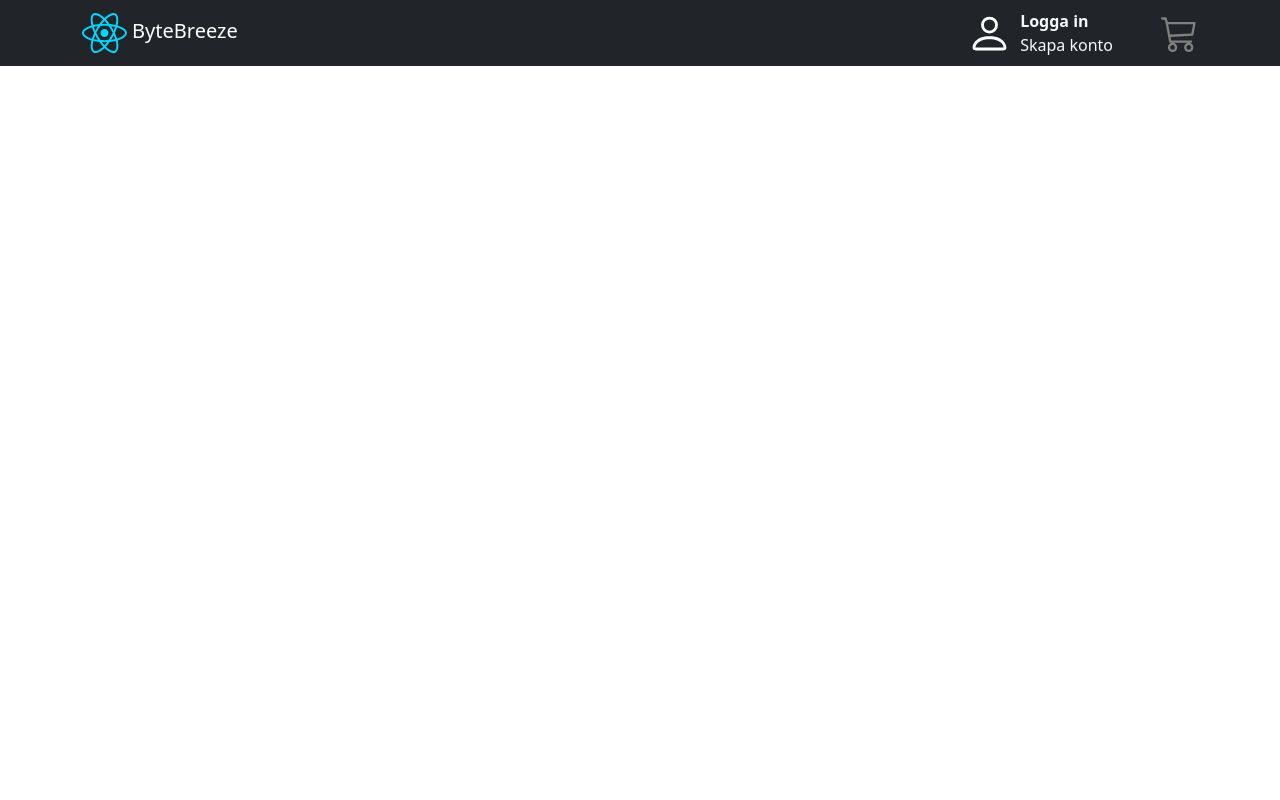
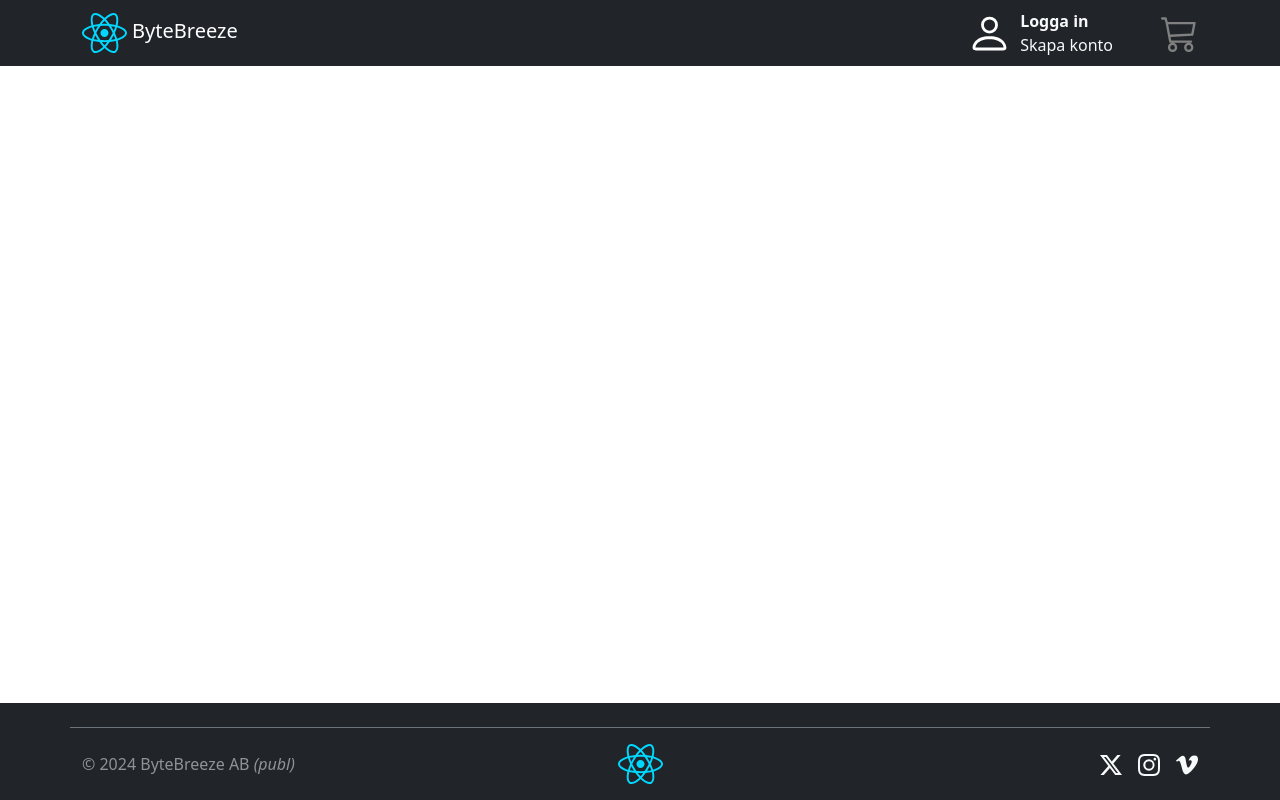
Before and after one commit to samzih/wie22d-examensarbete, a React (Vite) app in the folder client/: page /product/1 in a window 1280 px wide. Built offline with nearby package versions, Linux system fonts and the light colour scheme; no server answers.

Commit message:
Sticky footer

```diff
--- a/client/src/App.jsx
+++ b/client/src/App.jsx
@@ -1,24 +1,32 @@
-import 'bootstrap/dist/css/bootstrap.min.css';
-import { BrowserRouter, Routes, Route } from 'react-router-dom';
-
-import Home from './pages/Home';
-import ProductDetail from './pages/ProductDetail';
-import NavigationBar from './components/layout/NavigationBar';
-import ProductProvider from './context/ProductContext';
+import 'bootstrap/dist/css/bootstrap.min.css'
+import { BrowserRouter, Routes, Route } from 'react-router-dom'
+import Home from './pages/Home'
+import ProductDetail from './pages/ProductDetail'
+import NavigationBar from './components/layout/NavigationBar'
+import ProductProvider from './context/ProductContext'
+import Footer from './components/layout/Footer'
 
 function App() {
+
+  const stickyFooter = {
+    minHeight: '100vh',
+    display: 'flex',
+    flexDirection: 'column',
+  }
+
   return (
-    <>
-      <BrowserRouter>
-        <ProductProvider>
+    <BrowserRouter>
+      <ProductProvider>
+        <div style={stickyFooter}>
           <NavigationBar />
           <Routes>
             <Route path='/' element={<Home />} />
             <Route path='/product/:id' element={<ProductDetail />} />
           </Routes>
-        </ProductProvider>
-      </BrowserRouter>
-    </>
+          <Footer />
+        </div>
+      </ProductProvider>
+    </BrowserRouter>
   )
 }
 
--- /dev/null
+++ b/client/src/components/layout/Footer.jsx
@@ -0,0 +1,45 @@
+import React from 'react'
+import { Link } from 'react-router-dom'
+import { Container, Row, Col, Image } from 'react-bootstrap'
+import logo from '../../assets/react.svg'
+import { BsTwitterX, BsInstagram, BsVimeo } from 'react-icons/bs'
+
+function Footer() {
+    return (
+        <footer className='bg-dark mt-auto pt-4'>
+            <Container fluid='sm'>
+                <Row className='border-top border-secondary text-center align-items-center py-3'>
+                    <Col className='justify-content-start d-flex'>
+                        <p className='mb-0 text-white-50'>© 2024 ByteBreeze AB <i>(publ)</i></p>
+                    </Col>
+                    <Col>
+                        <Link to='/'>
+                            <Image width={45} src={logo} />
+                        </Link>
+                    </Col>
+                    <Col>
+                        <ul className='mb-0 justify-content-end align-items-center list-unstyled d-flex'>
+                            <li className='ms-3'>
+                                <a className='text-light' href='https://www.twitter.com/'>
+                                    <BsTwitterX size={22} />
+                                </a>
+                            </li>
+                            <li className='ms-3'>
+                                <a className='text-light' href='https://www.instagram.com/'>
+                                    <BsInstagram size={22} />
+                                </a>
+                            </li>
+                            <li className='ms-3'>
+                                <a className='text-light' href='https://www.vimeo.com/'>
+                                    <BsVimeo size={22} />
+                                </a>
+                            </li>
+                        </ul>
+                    </Col>
+                </Row>
+            </Container>
+        </footer>
+    )
+}
+
+export default Footer
```
